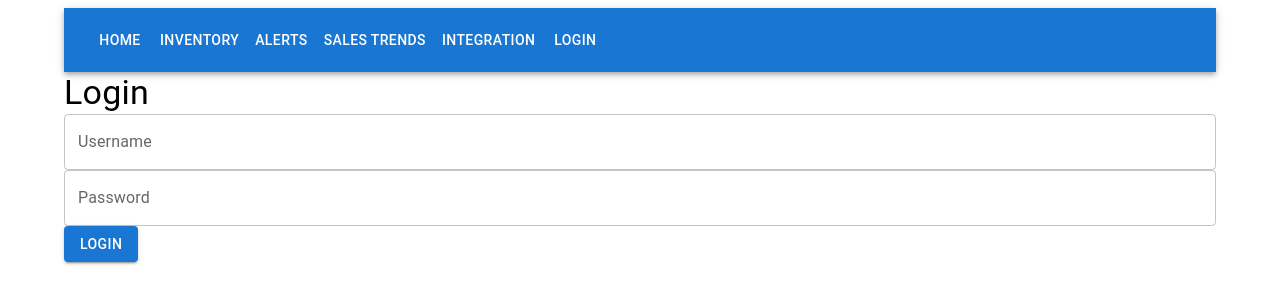
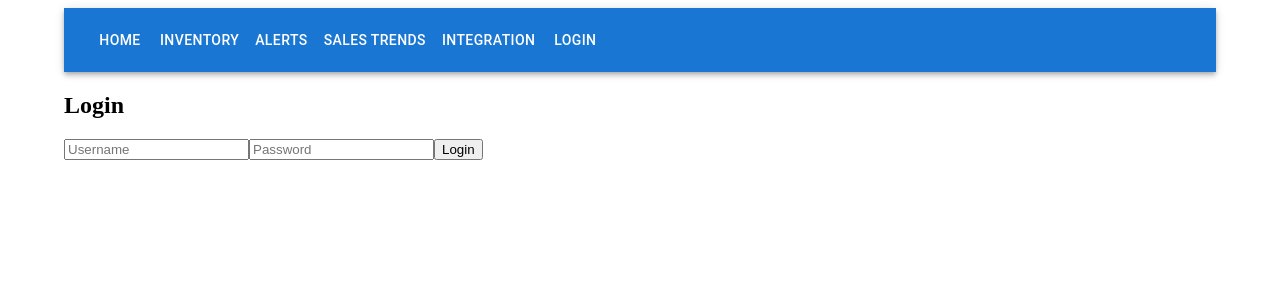
Before and after one commit to romanandani266/test_1, a React app in the folder frontend/: page /login in a window 1280 px wide. Shown: the top 304 px of the page. Built offline with nearby package versions, Linux system fonts and the light colour scheme; the HTML template or start-up script is replaced by a standard one.

Commit message:
Add frontend/src/components/Login.js

```diff
--- a/frontend/src/components/Login.js
+++ b/frontend/src/components/Login.js
@@ -1,28 +1,39 @@
-import React, { useState } from 'react';
-import { TextField, Button, Typography } from '@mui/material';
-import { login } from '../api';
+import React, { useState } from "react";
+import { api } from "../api";
 
 const Login = () => {
-  const [username, setUsername] = useState('');
-  const [password, setPassword] = useState('');
-  const [error, setError] = useState('');
+  const [credentials, setCredentials] = useState({ username: "", password: "" });
+  const [message, setMessage] = useState("");
 
-  const handleLogin = async () => {
+  const handleLogin = async (e) => {
+    e.preventDefault();
     try {
-      const data = await login(username, password);
-      alert(`Login successful! Role: ${data.user_role}`);
+      const response = await api.login(credentials);
+      setMessage(`Login successful! Role: ${response.role}`);
     } catch (err) {
-      setError(err.detail || 'Login failed');
+      setMessage("Login failed.");
     }
   };
 
   return (
     <div>
-      <Typography variant="h4">Login</Typography>
-      <TextField label="Username" value={username} onChange={(e) => setUsername(e.target.value)} fullWidth />
-      <TextField label="Password" type="password" value={password} onChange={(e) => setPassword(e.target.value)} fullWidth />
-      <Button variant="contained" onClick={handleLogin}>Login</Button>
-      {error && <Typography color="error">{error}</Typography>}
+      <h2>Login</h2>
+      <form onSubmit={handleLogin}>
+        <input
+          type="text"
+          placeholder="Username"
+          value={credentials.username}
+          onChange={(e) => setCredentials({ ...credentials, username: e.target.value })}
+        />
+        <input
+          type="password"
+          placeholder="Password"
+          value={credentials.password}
+          onChange={(e) => setCredentials({ ...credentials, password: e.target.value })}
+        />
+        <button type="submit">Login</button>
+      </form>
+      {message && <p>{message}</p>}
     </div>
   );
 };
```
